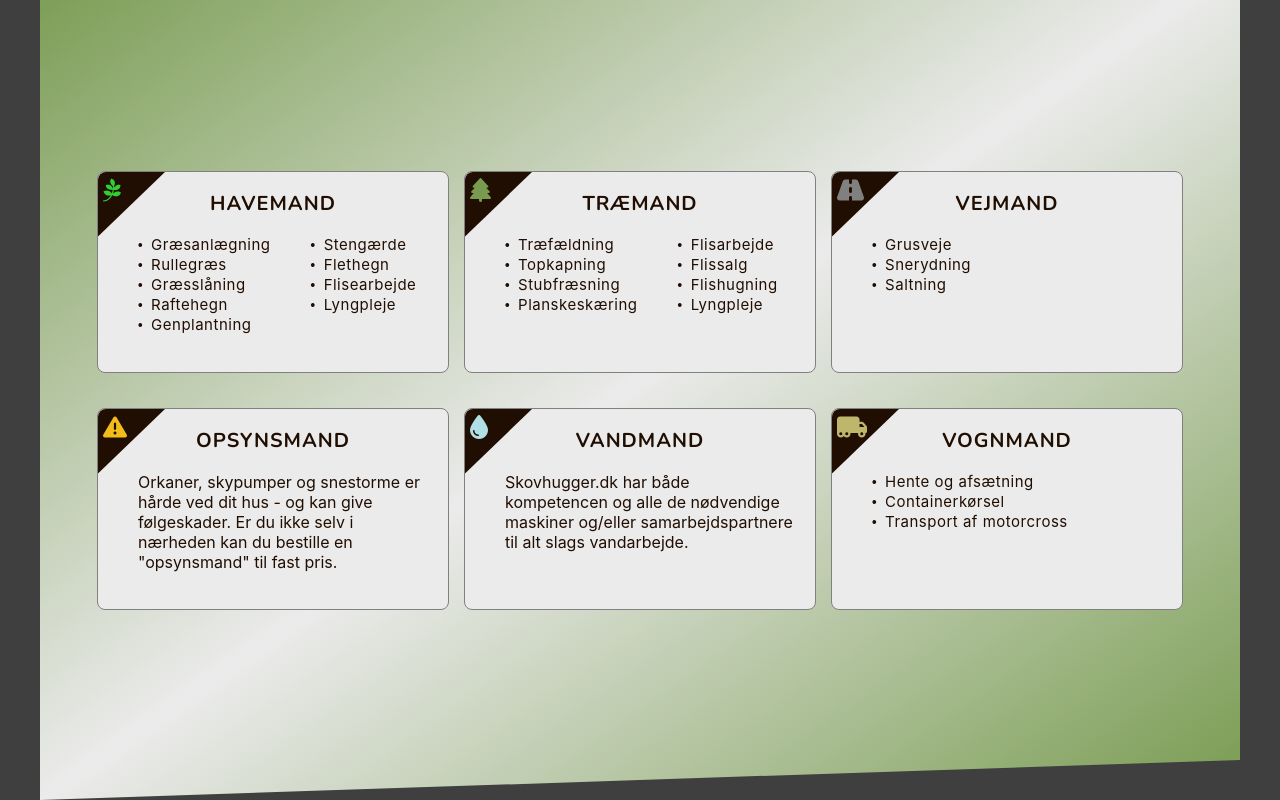
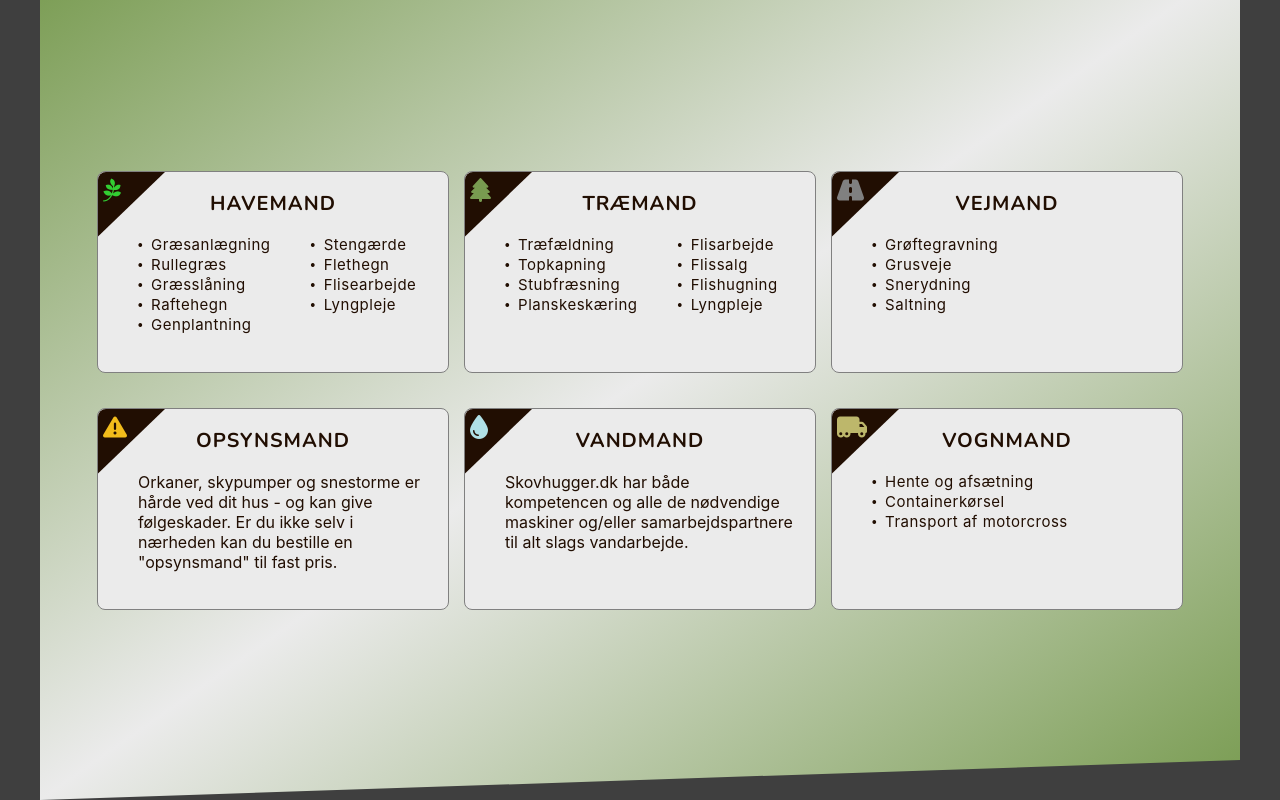
Before and after one commit to oscar-ramsing/Woodcutter, a plain HTML site: page index.html in a window 1280 px wide. Shown: the part 784-1584 px from the top of the page. Drawn offline with nearby package versions, Linux system fonts and the light colour scheme.

Commit message:
Update index.html

```diff
--- a/index.html
+++ b/index.html
@@ -162,6 +162,7 @@
         <h3>Vejmand</h3>
         <div class="ul-skills">
             <ul>
+                <li>Grøftegravning</li>
                 <li>Grusveje</li>
                 <li>Snerydning</li>
                 <li>Saltning</li>
```
